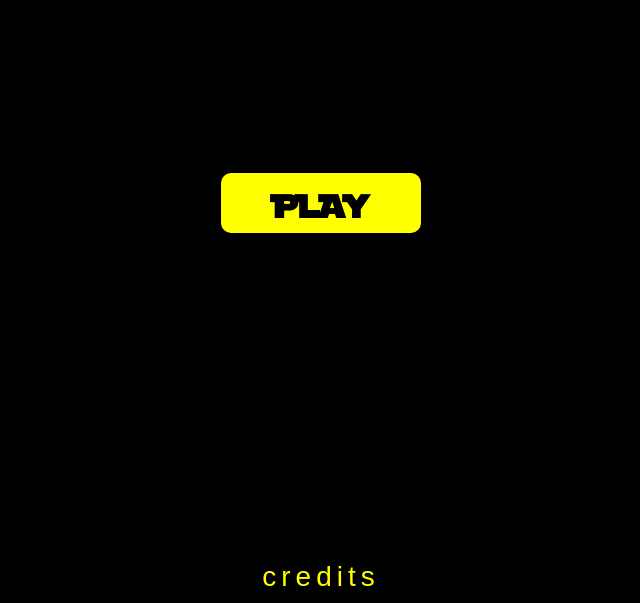
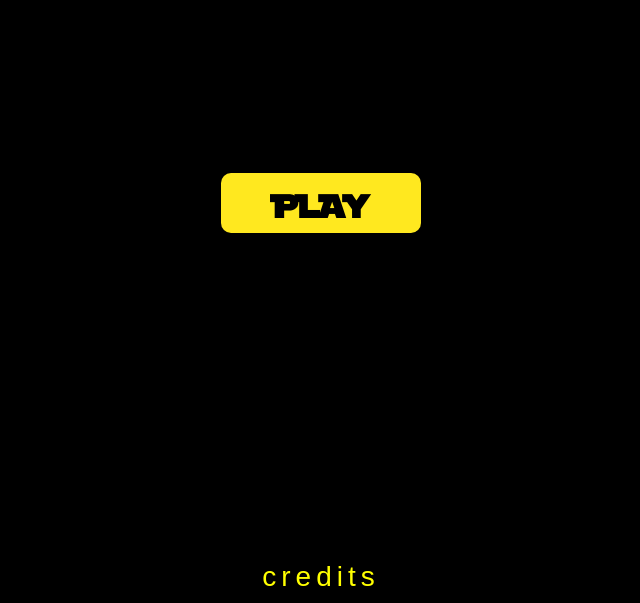
Before and after one commit to Yimmir/CodersCamp2020.JS-MajaTEAM, a website built with Parcel: page index.html in a window 1280 px wide. Shown: the part 197-800 px from the top of the page, without its empty margins (319-959 px from the left). Built offline with nearby package versions, Linux system fonts and the light colour scheme.

Commit message:
style(core): declare sw yellow color as var

```diff
--- a/styles/style.css
+++ b/styles/style.css
@@ -3,6 +3,11 @@
     padding: 0;
     box-sizing: border-box;
     font-family: sans-serif;
+}
+
+/* Deklaracja zmiennych */
+:root {
+    --yelow: #ffe81f;
 }
 
 /* Import i deklaracja fontów */
@@ -49,14 +54,14 @@ body {
     transform: translate(-50%, -50%);
     height: 60px;
     width: 200px;
-    background-color: yellow;
+    background-color: var(--yelow); /* test var yellow */
     border: none;
     border-radius: 10px;
     font-size: 32px;
     text-transform: uppercase;
     letter-spacing: 1px;
     font-weight: bold;
-    font-family: 'swTheme', sans-serif; /* test fonta swTheme */
+    font-family: swTheme, sans-serif; /* test fonta swTheme */
 }
 
 .play a {
```
